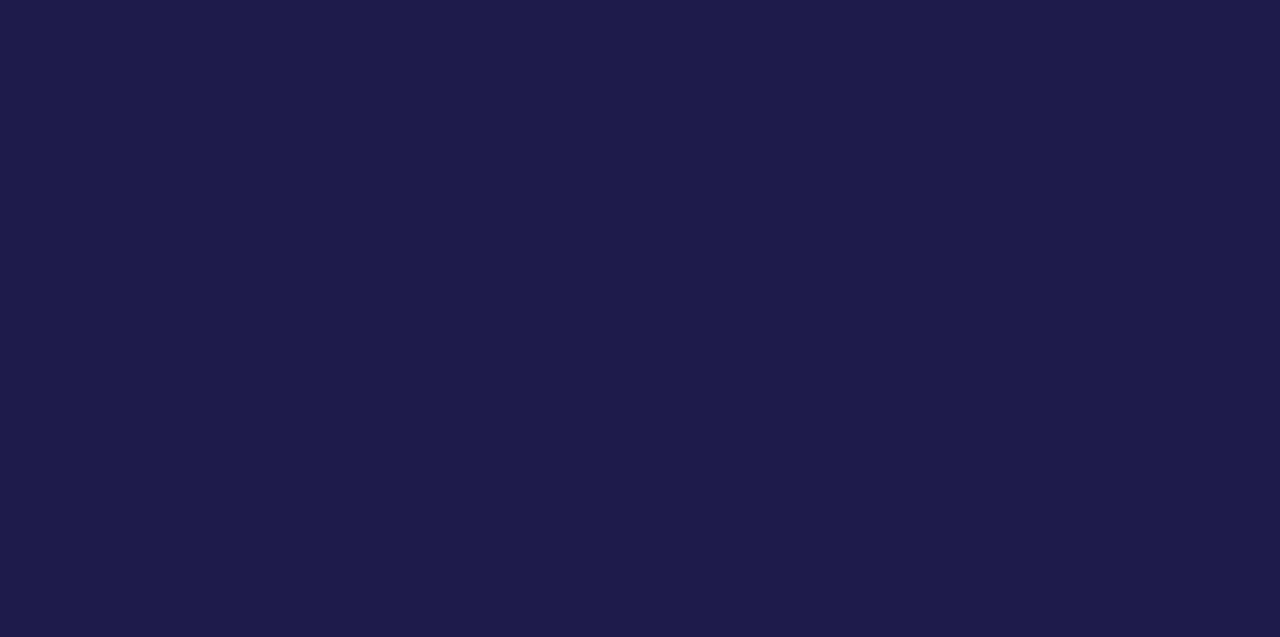
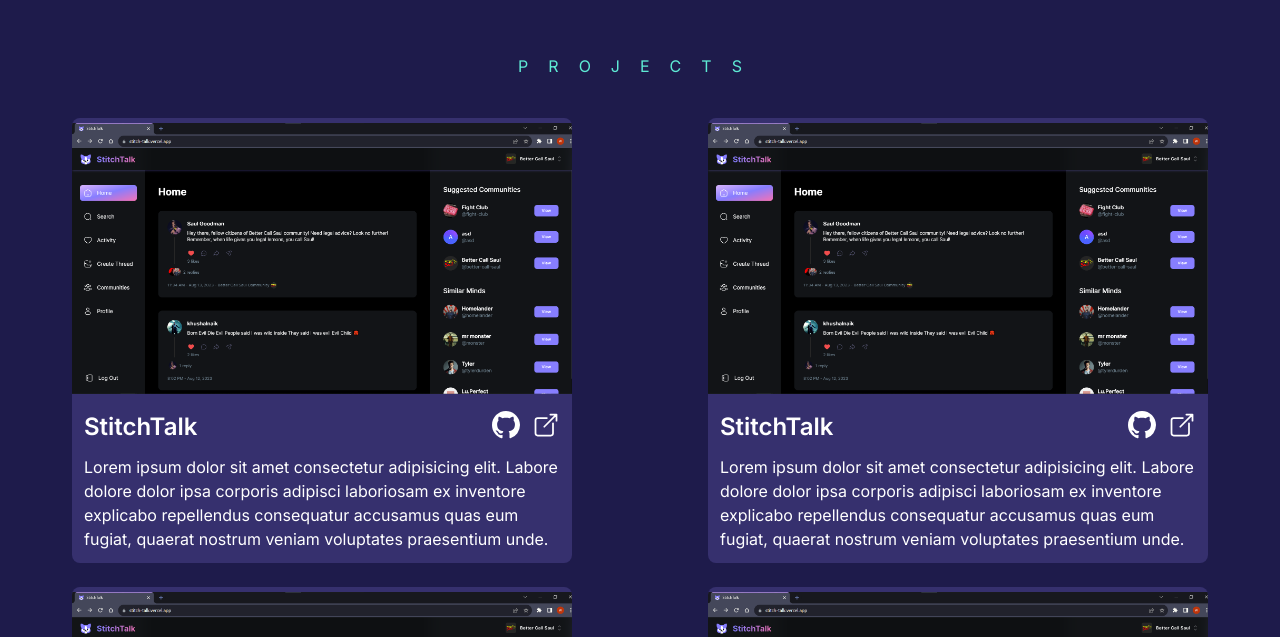
Before and after one commit to H-R-Wells2/portfolio, a Next.js app: page / in a window 1280 px wide. Shown: the part 1666-2303 px from the top of the page. Before the commit the page ends 1656 px from the top, so only its background shows below. Built offline with nearby package versions, Linux system fonts and the light colour scheme.

Commit message:
projects layout

```diff
--- a/app/components/About.tsx
+++ b/app/components/About.tsx
@@ -11,7 +11,7 @@
     initial={{opacity: 0}}
     whileInView={{opacity: 1}}
     transition={{duration:1.5}}
-    className="min-h-screen flex flex-col relative text-center md:text-left md:flex-row max-w-7xl px-10 justify-evenly mx-auto items-center">
+    className="min-h-screen flex flex-col relative text-center md:text-left md:flex-row max-w-7xl px-10 justify-evenly mx-auto items-center overflow-x-hidden">
       <h3 className="absolute top-16 uppercase tracking-[20px] text-teal-300 z-10">
         Who am I?
       </h3>
@@ -41,7 +41,18 @@
         <h1 className="text-4xl font-semibold">
           Here is a <span className="underline decoration-orange-400 font-medium">Little</span> background
         </h1>
-        <div className="flex flex-col gap-2 text-sm">
+        <motion.div initial={{
+          x:200,
+          opacity:0,
+        }}
+        whileInView={{
+          x:1,
+          opacity:1
+        }}
+        transition={{
+          duration:1
+        }}
+        className="flex flex-col gap-2 text-sm">
           <p>
             Hello, I'm Shubham Kadam – a skilled web developer with a robust
             foundation in the world of web development. I'm a recent graduate,
@@ -65,7 +76,7 @@
             potential collaborations. Feel free to reach out. Together, we can
             create exceptional web experiences.
           </p>
-        </div>
+        </motion.div>
       </div>
     </motion.div>
   );
--- /dev/null
+++ b/app/components/ProjectCard.tsx
@@ -0,0 +1,49 @@
+import Image from "next/image";
+import { BsGithub } from "react-icons/bs";
+import { IoOpenOutline } from "react-icons/io5";
+import Link from "next/link";
+
+type Props = {
+    image: string,
+    title: string,
+    desc: string,
+};
+
+const ProjectCard = (props: Props) => {
+  return (
+    <div className="rounded-lg bg-primary/30 w-[500px] hover:shadow-[1px_1px_9px_7px] hover:shadow-teal-300 transition-all duration-500">
+      <div className="relative aspect-[16/9]  rounded-t-lg overflow-hidden object-cover mx-auto z-0">
+        <Image
+          src="/stitchtalk.png"
+          alt="StitchTalk"
+          fill
+          className="flex-shrink-0 object-contain hover:scale-110 transition-all duration-500"
+        />
+      </div>
+      <div className="p-3">
+        <div className="flex justify-between w-full">
+          <h1 className="text-2xl font-semibold pb-3">StitchTalk</h1>
+          <div className="flex gap-3">
+            <Link href={"https://www.github.com/h-r-wells2"} target="_blank">
+              <BsGithub className="h-7 w-7 hover:rotate-12" />
+            </Link>
+            <Link
+              href={"https://www.github.com/h-r-wells2/stitchtalk"}
+              target="_blank"
+            >
+              <IoOpenOutline className="h-7 w-7 hover:rotate-12" />
+            </Link>
+          </div>
+        </div>
+        <h4>
+          Lorem ipsum dolor sit amet consectetur adipisicing elit. Labore dolore
+          dolor ipsa corporis adipisci laboriosam ex inventore explicabo
+          repellendus consequatur accusamus quas eum fugiat, quaerat nostrum
+          veniam voluptates praesentium unde.
+        </h4>
+      </div>
+    </div>
+  );
+};
+
+export default ProjectCard;
--- /dev/null
+++ b/app/components/Projects.tsx
@@ -0,0 +1,76 @@
+"use client";
+
+import { motion } from "framer-motion";
+import ProjectCard from "./ProjectCard";
+
+const projects = [
+  {
+    title: "Terminal Portfolio",
+    type: "Frontend",
+    image: "",
+    desc: "My portfolio website in terminal version developed with React and TypeScript. In this project, styled-components library is used for styling and multiple themes supported.",
+    tags: ["React", "TypeScript", "Styled-Components"],
+    liveUrl: "https://terminal.satnaing.dev/",
+    codeUrl: "https://github.com/satnaing/terminal-portfolio",
+    bgColor: "bg-[#B4BEE0]",
+  },
+  {
+    title: "Haru Fashion",
+    type: "Frontend",
+    image: "",
+    desc: "An ecommerce web application where users can browse various products, add to wishlist, add to cart, and make purchase. Available in English and Burmese languages.",
+    tags: ["NextJS", "TypeScript", "TailwindCSS", "ContextAPI"],
+    liveUrl: "https://haru-fashion.vercel.app/",
+    codeUrl: "https://github.com/satnaing/haru-fashion",
+    bgColor: "bg-[#A6CECE]",
+  },
+  {
+    title: "Haru API",
+    type: "Backend",
+    image: "",
+    desc: "A RESTful API developed for Haru fashion ecommerce project. Include CRUD operations, authentication, authorization, forgot/reset password and full-text search.",
+    tags: ["ExpressJS", "TypeScript", "PostgreSQL", "Prisma"],
+    liveUrl: "https://satnaing.github.io/haru-api/",
+    codeUrl: "https://github.com/satnaing/haru-api",
+    bgColor: "bg-[#C5E4E7]",
+  },
+  {
+    title: "AstroPaper",
+    type: "Frontend",
+    image: "",
+    desc: "A minimal, responsive and SEO-friendly blog theme for Astro. This theme is developed with Astro, TypeScript and React. This theme includes fuzzy-search, pagination etc.",
+    tags: ["Astro", "TypeScript", "React", "TailwindCSS"],
+    liveUrl: "https://astro-paper.pages.dev/",
+    codeUrl: "https://github.com/satnaing/astro-paper",
+    bgColor: "bg-[#9FD0E3]",
+  },
+];
+
+type Props = {};
+
+const Projects = (props: Props) => {
+  return (
+    <motion.div
+      initial={{ opacity: 0 }}
+      whileInView={{ opacity: 1 }}
+      transition={{ duration: 1.5 }}
+      className="min-h-screen flex flex-col relative text-center md:text-left md:flex-row max-w-7xl px-10 justify-evenly mx-auto items-center overflow-x-hidden"
+    >
+      <h3 className="absolute top-16 uppercase tracking-[20px] text-teal-300 z-10">
+        Projects
+      </h3>
+      {/* <h4 className="absolute text-md shadow-md p-3 rounded-lg shadow-teal-300 text-center flex justify-center flex-col top-32 text-orange-400 z-10">
+        “Talk is cheap. Show me the code”?  I got you.
+        <span className="flex"> Here are some of my projects you shouldn't misss</span>
+      </h4> */}
+      <div className="flex flex-wrap gap-6 xl:justify-between justify-center mt-32 mx-8">
+        {projects.map((project) =>(
+            <ProjectCard key={project.title} title={project.title} desc={project.desc} image={project.image}/>
+
+        ))}
+      </div>
+    </motion.div>
+  );
+};
+
+export default Projects;
--- a/app/layout.tsx
+++ b/app/layout.tsx
@@ -23,7 +23,7 @@
       >
         <Navbar />
         {children}
-      <BottomBar />
+        <BottomBar />
       </body>
     </html>
   );
--- a/app/page.tsx
+++ b/app/page.tsx
@@ -2,6 +2,7 @@
 
 import About from "./components/About";
 import Hero from "./components/Hero";
+import Projects from "./components/Projects";
 
 export default function Home() {
   return (
@@ -14,8 +15,9 @@
         <About />
       </section>
 
-      {/* Projects */}
-
+      <section id="projects">
+        <Projects />
+      </section>
       {/* Skills */}
 
       {/* Contact me */}
--- a/package.json
+++ b/package.json
@@ -18,11 +18,13 @@
     "eslint": "8.47.0",
     "eslint-config-next": "13.4.17",
     "framer-motion": "^10.16.0",
+    "gsap": "^3.12.2",
     "next": "^13.4.18",
     "postcss": "8.4.28",
     "react": "18.2.0",
     "react-dom": "18.2.0",
     "react-icons": "^4.10.1",
+    "react-rough-notation": "^1.0.5",
     "react-simple-typewriter": "^5.0.1",
     "tailwindcss": "3.3.3",
     "typescript": "5.1.6"
```
Also changed, not shown: public/StitchTalk.png (added), 1 other file (tests, documents, lock files or other folders).
